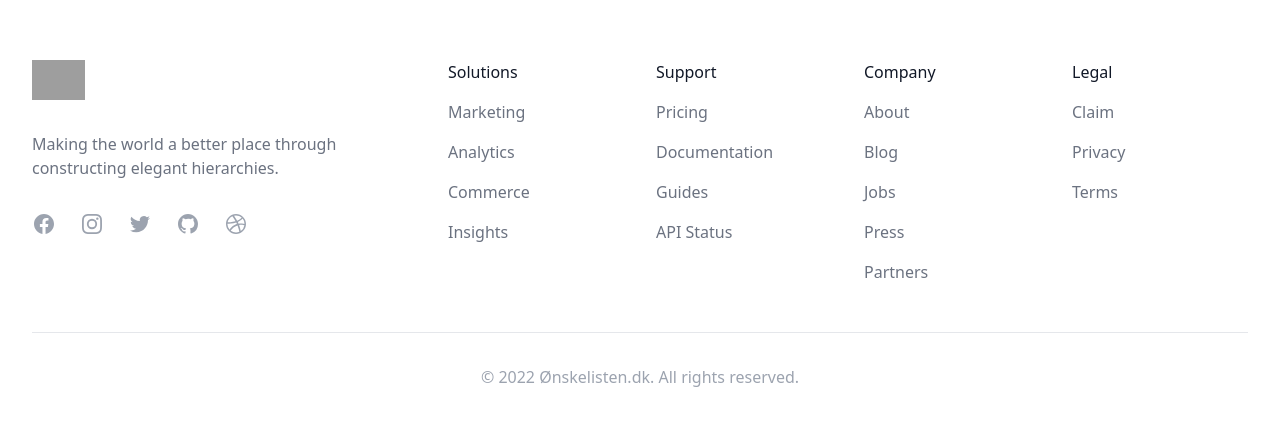
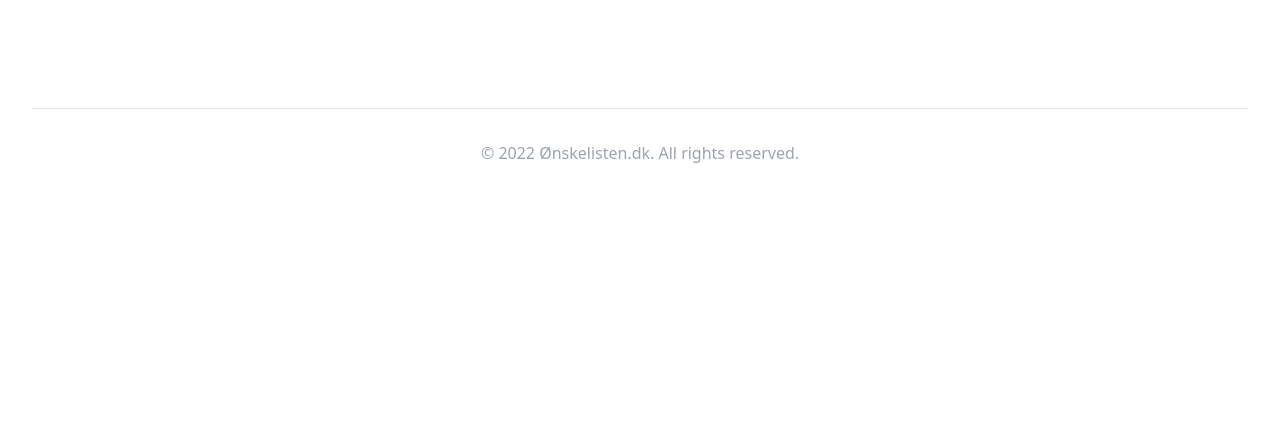
Before and after one commit to shorcy/oenskelisten, a Next.js app: page / in a window 1280 px wide. Shown: the part 894-1319 px from the top of the page. After the commit the page ends 1123 px from the top, so only its background shows below. Built offline with nearby package versions, Linux system fonts and the light colour scheme; grey boxes are pictures that could not be loaded.

Commit message:
Update GlobalFooter.tsx

```diff
--- a/app/GlobalFooter.tsx
+++ b/app/GlobalFooter.tsx
@@ -90,85 +90,11 @@ const navigation = {
 
   export default function GlobalFooter() {
     return (
-      <footer className="bg-white" aria-labelledby="footer-heading">
-        <h2 id="footer-heading" className="sr-only">
+      <footer className="bg-white" aria-labelledby="footer">
+        <h2 id="footer" className="sr-only">
           Footer
         </h2>
         <div className="mx-auto max-w-7xl py-12 px-4 sm:px-6 lg:py-16 lg:px-8">
-          <div className="xl:grid xl:grid-cols-3 xl:gap-8">
-            <div className="space-y-8 xl:col-span-1">
-              <img
-                className="h-10"
-                src="https://tailwindui.com/img/logos/mark.svg?color=gray&shade=300"
-                alt="Company name"
-              />
-              <p className="text-base text-gray-500">
-                Making the world a better place through constructing elegant hierarchies.
-              </p>
-              <div className="flex space-x-6">
-                {navigation.social.map((item) => (
-                  <a key={item.name} href={item.href} className="text-gray-400 hover:text-gray-500">
-                    <span className="sr-only">{item.name}</span>
-                    <item.icon className="h-6 w-6" aria-hidden="true" />
-                  </a>
-                ))}
-              </div>
-            </div>
-            <div className="mt-12 grid grid-cols-2 gap-8 xl:col-span-2 xl:mt-0">
-              <div className="md:grid md:grid-cols-2 md:gap-8">
-                <div>
-                  <h3 className="text-base font-medium text-gray-900">Solutions</h3>
-                  <ul role="list" className="mt-4 space-y-4">
-                    {navigation.solutions.map((item) => (
-                      <li key={item.name}>
-                        <a href={item.href} className="text-base text-gray-500 hover:text-gray-900">
-                          {item.name}
-                        </a>
-                      </li>
-                    ))}
-                  </ul>
-                </div>
-                <div className="mt-12 md:mt-0">
-                  <h3 className="text-base font-medium text-gray-900">Support</h3>
-                  <ul role="list" className="mt-4 space-y-4">
-                    {navigation.support.map((item) => (
-                      <li key={item.name}>
-                        <a href={item.href} className="text-base text-gray-500 hover:text-gray-900">
-                          {item.name}
-                        </a>
-                      </li>
-                    ))}
-                  </ul>
-                </div>
-              </div>
-              <div className="md:grid md:grid-cols-2 md:gap-8">
-                <div>
-                  <h3 className="text-base font-medium text-gray-900">Company</h3>
-                  <ul role="list" className="mt-4 space-y-4">
-                    {navigation.company.map((item) => (
-                      <li key={item.name}>
-                        <a href={item.href} className="text-base text-gray-500 hover:text-gray-900">
-                          {item.name}
-                        </a>
-                      </li>
-                    ))}
-                  </ul>
-                </div>
-                <div className="mt-12 md:mt-0">
-                  <h3 className="text-base font-medium text-gray-900">Legal</h3>
-                  <ul role="list" className="mt-4 space-y-4">
-                    {navigation.legal.map((item) => (
-                      <li key={item.name}>
-                        <a href={item.href} className="text-base text-gray-500 hover:text-gray-900">
-                          {item.name}
-                        </a>
-                      </li>
-                    ))}
-                  </ul>
-                </div>
-              </div>
-            </div>
-          </div>
           <div className="mt-12 border-t border-gray-200 pt-8">
             <p className="text-base text-gray-400 xl:text-center">&copy; {new Date().getFullYear()} Ønskelisten.dk. All rights reserved.</p>
           </div>
```
